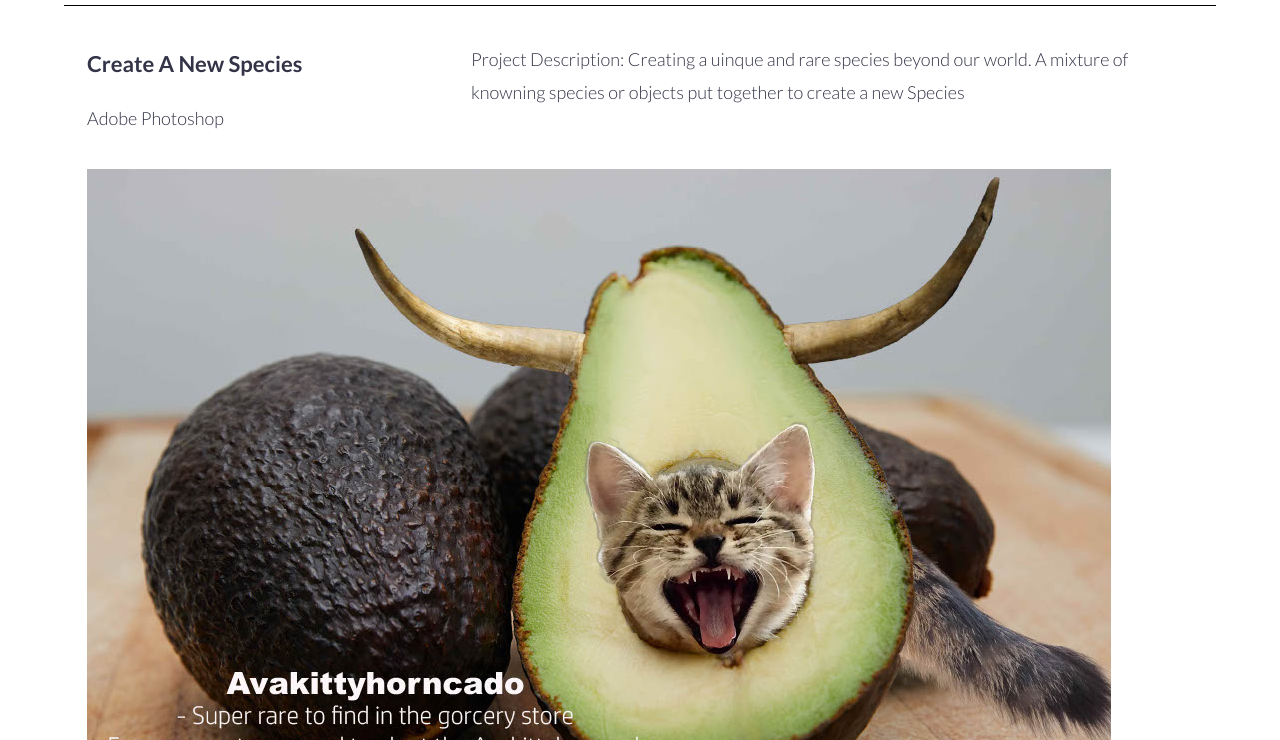
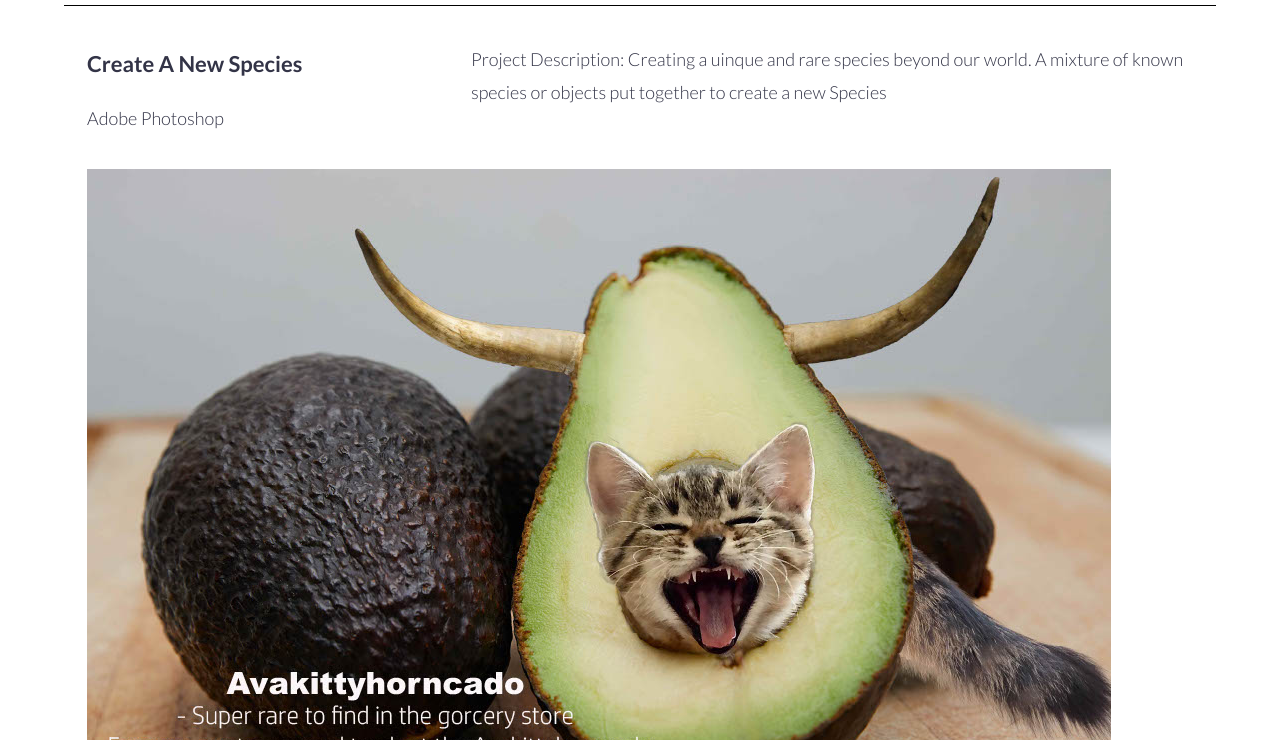
Before and after one commit to HeidyETorres/HeidyETorres.github.io, a plain HTML site: page project4.html in a window 1280 px wide. Shown: the part 60-800 px from the top of the page. Drawn offline with Linux system fonts and the light colour scheme.

Commit message:
Update project4.html

```diff
--- a/project4.html
+++ b/project4.html
@@ -33,7 +33,7 @@
 
             </div>
             <div class="col-8">
-                <p>Project Description: Creating a uinque and rare species beyond our world. A mixture of knowning species or objects put together to create a new Species</p>
+                <p>Project Description: Creating a uinque and rare species beyond our world. A mixture of known species or objects put together to create a new Species</p>
             </div>
       </div>
         <div class="row">
```
